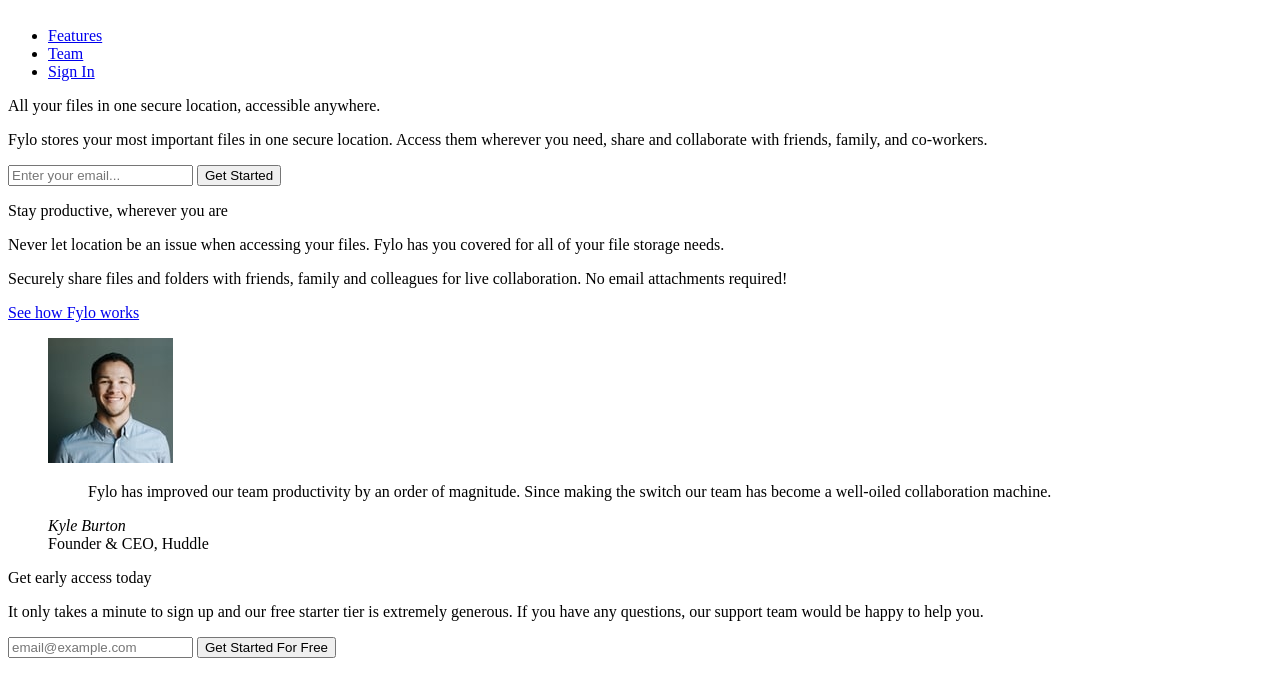
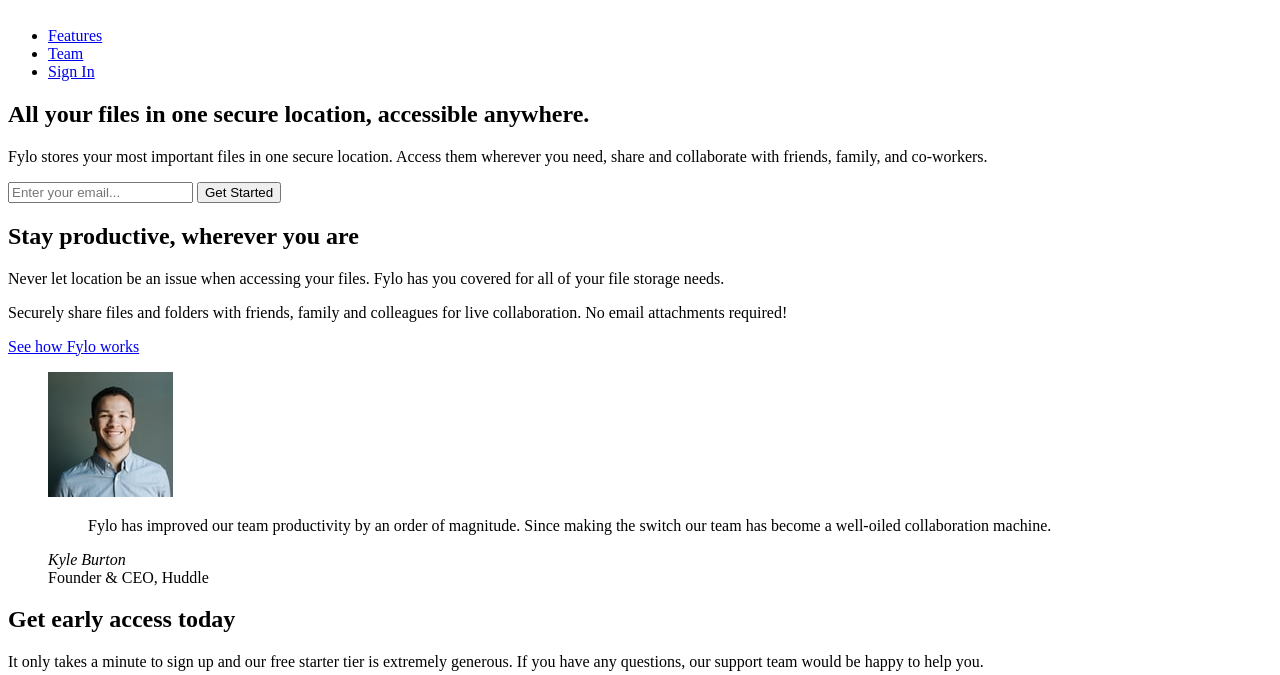
Before and after one commit to herjazz/fylo-landing-page, a plain HTML site: page index.html in a window 1280 px wide. Shown: the part 73-748 px from the top of the page. Drawn offline with Linux system fonts and the light colour scheme.

Commit message:
divs back to sections; added classes

```diff
--- a/index.html
+++ b/index.html
@@ -20,7 +20,7 @@
     <h1>
       <img src="./images/logo.svg" alt="Welcome to the Fylo company website" class="logo" />
     </h1>
-    <nav>
+    <nav class="top-menu">
       <ul>
         <li><a href="#">Features</a></li>
         <li><a href="#">Team</a></li>
@@ -30,8 +30,8 @@
   </header>
 
   <main>
-    <div>
-      <p>All your files in one secure location, accessible anywhere.</p>
+    <section class="info">
+      <h2>All your files in one secure location, accessible anywhere.</h2>
 
       <p>Fylo stores your most important files in one secure location.
       Access them wherever you need, share and collaborate with friends,
@@ -39,10 +39,10 @@
 
       <input type="email" placeholder="Enter your email..." class="signup" />
       <button>Get Started</button>
-    </div>
+    </section>
 
-    <div>
-      <p>Stay productive, wherever you are</p>
+    <section class="share">
+      <h2>Stay productive, wherever you are</h2>
 
       <p>Never let location be an issue when accessing your files. Fylo has you
       covered for all of your file storage needs.</p>
@@ -62,10 +62,10 @@
         <figcaption><cite>Kyle Burton</cite><br />
           Founder &amp; CEO, Huddle</figcaption>
       </figure>
-    </div>
+    </section>
 
-    <div>
-      <p>Get early access today</p>
+    <section class="call">
+      <h2>Get early access today</h2>
 
       <p>It only takes a minute to sign up and our free starter tier is extremely generous.
       If you have any questions, our support team would be happy to help
@@ -73,7 +73,7 @@
 
       <input type="email" placeholder="email@example.com" class="signup" />
       <button>Get Started For Free</button>
-    </div>
+    </section>
   </main>
 
   <footer>
@@ -85,7 +85,7 @@
       example@fylo.com
     </address>
 
-    <nav>
+    <nav class="bottom-menu">
       <ul>
         <li><a href="#">About Us</a></li>
         <li><a href="#">Jobs</a></li>
```
